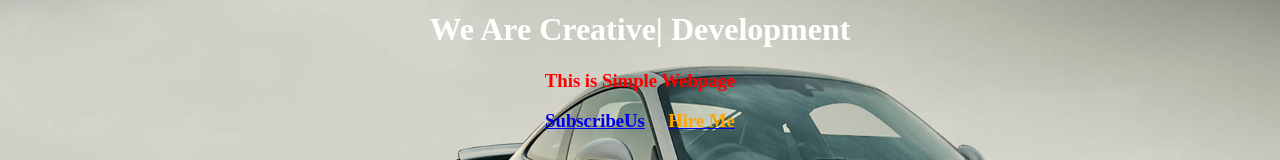
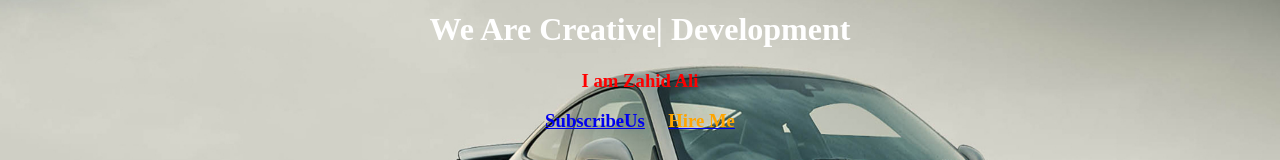
Before and after one commit to Zahid-Ali96/assigment3, a plain HTML site: page index.html in a window 1280 px wide. Shown: the part 221-381 px from the top of the page. Drawn offline with Linux system fonts and the light colour scheme; files whose address does not match are found by name.

Commit message:
Update index.html

```diff
--- a/index.html
+++ b/index.html
@@ -15,7 +15,7 @@
 <h1 align="center"> <font color="white"> We Are Creative| Development </font> </h1>
 <b>
 
-<h3 align="center"> <font color="red">This is Simple Webpage </font></h3>
+<h3 align="center"> <font color="red">I am Zahid Ali </font></h3>
 <h3 align="center"> <a href="subscribe.html">SubscribeUs</a>
 &nbsp; &nbsp;
 <a href="hireme.html"> <font color="orange">Hire Me </font></a>
```
